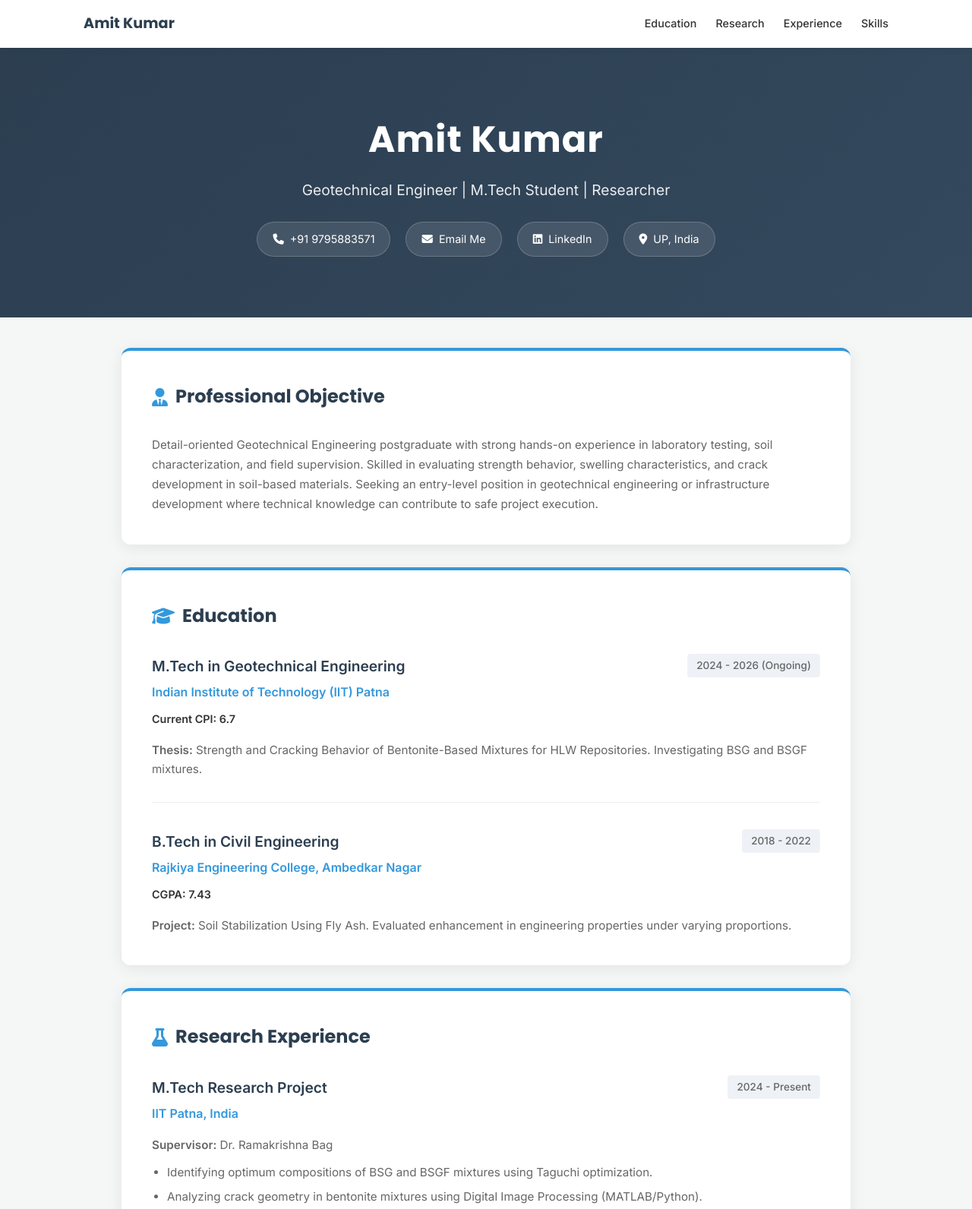
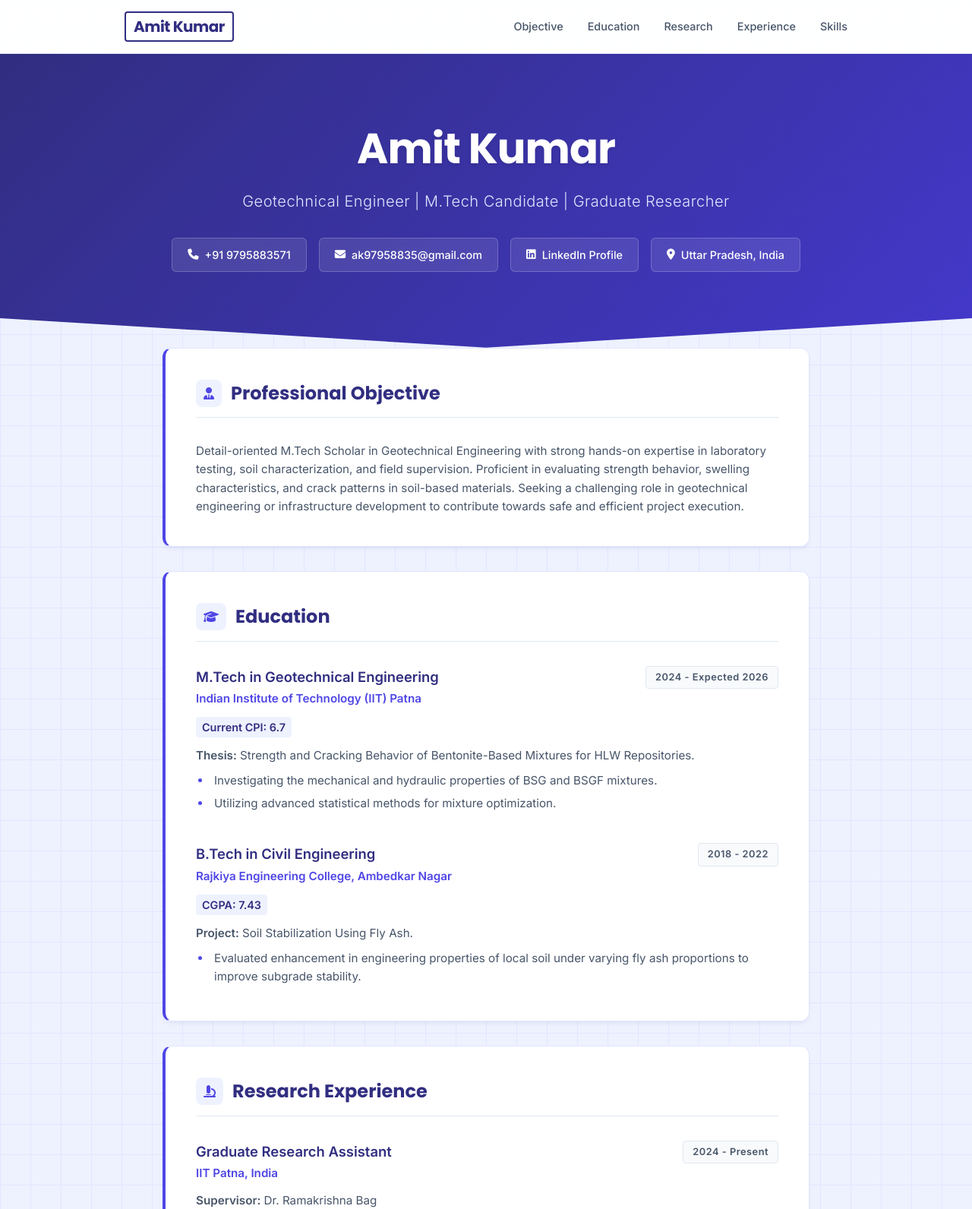
Before and after one commit to amitk9795/amitk9795.github.io, a plain HTML site: page index.html in a window 1280 px wide. Shown: the top 1592 px of the page at 76% size. Drawn offline with Linux system fonts and the light colour scheme.

Commit message:
Update index.html

```diff
--- a/index.html
+++ b/index.html
@@ -4,155 +4,208 @@
     <meta charset="UTF-8">
     <meta name="viewport" content="width=device-width, initial-scale=1.0">
     <title>Amit Kumar - Geotechnical Engineer</title>
-    <link href="https://fonts.googleapis.com/css2?family=Inter:wght@400;500;600&family=Poppins:wght@500;600;700&display=swap" rel="stylesheet">
+    <link href="https://fonts.googleapis.com/css2?family=Inter:wght@300;400;500;600&family=Poppins:wght@500;600;700&display=swap" rel="stylesheet">
     <link rel="stylesheet" href="https://cdnjs.cloudflare.com/ajax/libs/font-awesome/6.4.0/css/all.min.css">
 
     <style>
         :root {
-            --primary-color: #2c3e50; /* Dark Slate */
-            --accent-color: #3498db; /* Professional Blue */
-            --bg-color: #f4f7f6;
+            --primary-color: #312e81; /* Indigo 900 - Deep, Academic */
+            --accent-color: #4f46e5; /* Indigo 600 - Vibrant, Technical */
+            --accent-hover: #4338ca;
+            --bg-color: #eef2ff; /* Very light cool tint */
             --card-bg: #ffffff;
-            --text-main: #333333;
-            --text-light: #666666;
-            --shadow: 0 4px 20px rgba(0,0,0,0.08);
+            --text-main: #1e293b; /* Slate 800 */
+            --text-light: #475569; /* Slate 600 */
+            --border-color: #e0e7ff;
+            --shadow: 0 4px 6px -1px rgba(49, 46, 129, 0.05), 0 2px 4px -1px rgba(49, 46, 129, 0.03);
+            --shadow-hover: 0 10px 15px -3px rgba(49, 46, 129, 0.1), 0 4px 6px -2px rgba(49, 46, 129, 0.05);
         }
 
         * {
             margin: 0;
             padding: 0;
             box-sizing: border-box;
+            -webkit-font-smoothing: antialiased;
         }
 
         body {
             font-family: 'Inter', sans-serif;
-            line-height: 1.7;
+            line-height: 1.6;
             color: var(--text-main);
             background-color: var(--bg-color);
+            background-image: linear-gradient(#e0e7ff 1px, transparent 1px), linear-gradient(90deg, #e0e7ff 1px, transparent 1px);
+            background-size: 40px 40px;
         }
 
         /* Navigation Bar */
         nav {
-            background: white;
+            background: rgba(255, 255, 255, 0.95);
+            backdrop-filter: blur(10px);
             padding: 15px 0;
             position: sticky;
             top: 0;
             z-index: 1000;
-            box-shadow: 0 2px 10px rgba(0,0,0,0.05);
+            border-bottom: 1px solid var(--border-color);
+            box-shadow: 0 1px 3px 0 rgba(0, 0, 0, 0.05);
         }
 
         .nav-container {
-            max-width: 1100px;
+            max-width: 1000px;
             margin: 0 auto;
             display: flex;
             justify-content: space-between;
             align-items: center;
-            padding: 0 20px;
+            padding: 0 24px;
         }
 
         .nav-logo {
             font-family: 'Poppins', sans-serif;
             font-weight: 700;
-            font-size: 1.2rem;
+            font-size: 1.25rem;
             color: var(--primary-color);
+            letter-spacing: -0.5px;
+            border: 2px solid var(--primary-color);
+            padding: 2px 10px;
+            border-radius: 4px;
         }
 
         .nav-links {
             display: flex;
-            gap: 25px;
+            gap: 32px;
         }
 
         .nav-links a {
             text-decoration: none;
-            color: var(--text-main);
+            color: var(--text-light);
             font-weight: 500;
             font-size: 0.9rem;
-            transition: color 0.3s;
+            transition: color 0.2s;
+            position: relative;
         }
 
         .nav-links a:hover {
             color: var(--accent-color);
         }
 
+        .nav-links a::after {
+            content: '';
+            position: absolute;
+            width: 0;
+            height: 2px;
+            bottom: -4px;
+            left: 0;
+            background-color: var(--accent-color);
+            transition: width 0.3s;
+        }
+
+        .nav-links a:hover::after {
+            width: 100%;
+        }
+
         /* Header / Hero Section */
         header {
-            background: linear-gradient(135deg, #2c3e50 0%, #34495e 100%);
+            background: linear-gradient(135deg, #312e81 0%, #4338ca 100%);
             color: white;
-            padding: 80px 20px;
+            padding: 80px 24px;
             text-align: center;
             margin-bottom: 40px;
+            box-shadow: 0 4px 20px rgba(49, 46, 129, 0.25);
+            clip-path: polygon(0 0, 100% 0, 100% 90%, 50% 100%, 0 90%);
+            padding-bottom: 100px;
         }
 
         header h1 {
             font-family: 'Poppins', sans-serif;
-            font-size: 3em;
-            margin-bottom: 10px;
-            letter-spacing: 1px;
+            font-size: 3.5rem;
+            margin-bottom: 8px;
+            font-weight: 700;
+            letter-spacing: -1px;
+            text-shadow: 0 2px 4px rgba(0,0,0,0.1);
         }
 
         .tagline {
-            font-size: 1.2em;
-            margin-bottom: 25px;
-            opacity: 0.9;
+            font-size: 1.25rem;
+            margin-bottom: 32px;
+            color: #e0e7ff;
             font-weight: 300;
+            letter-spacing: 0.5px;
         }
 
         .contact-info {
             display: flex;
             justify-content: center;
-            gap: 20px;
+            gap: 16px;
             flex-wrap: wrap;
-            margin-top: 20px;
         }
 
         .contact-btn {
             background: rgba(255,255,255,0.1);
             color: white;
             padding: 10px 20px;
-            border-radius: 50px;
+            border-radius: 6px;
             text-decoration: none;
-            font-size: 0.9em;
+            font-size: 0.9rem;
             transition: all 0.3s ease;
             display: flex;
             align-items: center;
             gap: 8px;
             border: 1px solid rgba(255,255,255,0.2);
+            backdrop-filter: blur(5px);
+            font-weight: 500;
         }
 
         .contact-btn:hover {
             background: white;
             color: var(--primary-color);
             transform: translateY(-2px);
+            box-shadow: 0 4px 12px rgba(0,0,0,0.2);
         }
 
         /* Main Container */
         .container {
-            max-width: 1000px;
+            max-width: 900px;
             margin: 0 auto;
-            padding: 0 20px;
+            padding: 0 24px;
+            padding-bottom: 60px;
+            margin-top: -40px; /* Overlap header slightly */
+            position: relative;
+            z-index: 10;
         }
 
         section {
             background: var(--card-bg);
-            margin-bottom: 30px;
+            margin-bottom: 32px;
             padding: 40px;
             border-radius: 12px;
             box-shadow: var(--shadow);
-            border-top: 4px solid var(--accent-color);
+            border: 1px solid var(--border-color);
+            border-left: 4px solid var(--accent-color);
+            transition: box-shadow 0.3s, transform 0.3s;
+        }
+
+        section:hover {
+            box-shadow: var(--shadow-hover);
+            transform: translateY(-2px);
         }
 
         section h2 {
             font-family: 'Poppins', sans-serif;
-            font-size: 1.5em;
+            font-size: 1.5rem;
             color: var(--primary-color);
-            margin-bottom: 30px;
+            margin-bottom: 32px;
             display: flex;
             align-items: center;
-            gap: 10px;
+            gap: 12px;
+            padding-bottom: 12px;
+            border-bottom: 1px solid #e2e8f0;
         }
 
         section h2 i {
             color: var(--accent-color);
+            background: #eef2ff;
+            padding: 10px;
+            border-radius: 8px;
+            font-size: 1rem;
         }
 
         /* Typography for Items */
@@ -161,23 +214,34 @@
             justify-content: space-between;
             align-items: flex-start;
             flex-wrap: wrap;
-            margin-bottom: 10px;
+            margin-bottom: 8px;
+            gap: 10px;
         }
 
         .education-item, .experience-item, .research-item {
-            margin-bottom: 35px;
-            padding-bottom: 30px;
-            border-bottom: 1px solid #eee;
+            margin-bottom: 40px;
+            position: relative;
+        }
+
+        /* Vertical line connector for timeline effect */
+        .education-item:not(:last-child)::after,
+        .experience-item:not(:last-child)::after {
+            content: '';
+            position: absolute;
+            left: -20px;
+            top: 50px;
+            bottom: -30px;
+            width: 2px;
+            background: #f1f5f9;
+            display: none;
         }
 
         .education-item:last-child, .experience-item:last-child, .research-item:last-child {
-            border-bottom: none;
             margin-bottom: 0;
-            padding-bottom: 0;
         }
 
         .title {
-            font-size: 1.2em;
+            font-size: 1.15rem;
             font-weight: 700;
             color: var(--primary-color);
         }
@@ -185,90 +249,115 @@
         .subtitle {
             color: var(--accent-color);
             font-weight: 600;
-            font-size: 1rem;
-            margin-top: 4px;
+            font-size: 0.95rem;
+            margin-top: 2px;
         }
 
         .duration {
-            background: #eef2f7;
+            background: #f8fafc;
             color: var(--text-light);
             padding: 4px 12px;
+            border: 1px solid #e2e8f0;
             border-radius: 4px;
-            font-size: 0.85em;
-            font-weight: 500;
+            font-size: 0.8rem;
+            font-weight: 600;
+            letter-spacing: 0.5px;
+            white-space: nowrap;
         }
 
         .cgpa {
             color: var(--text-main);
             font-weight: 600;
-            font-size: 0.9em;
-            margin-top: 5px;
+            font-size: 0.9rem;
+            margin-top: 4px;
+            display: inline-block;
+            background: #eef2ff;
+            color: var(--primary-color);
+            padding: 2px 8px;
+            border-radius: 4px;
         }
 
         .description {
             color: var(--text-light);
-            margin-top: 15px;
-            font-size: 0.95em;
+            margin-top: 12px;
+            font-size: 0.95rem;
         }
 
         .description ul {
             margin-left: 20px;
-            margin-top: 10px;
+            margin-top: 8px;
         }
 
         .description li {
             margin-bottom: 6px;
+            padding-left: 4px;
         }
 
-        /* Skills Grid - New Design */
+        .description li::marker {
+            color: var(--accent-color);
+        }
+
+        /* Skills Grid */
         .skills-grid {
             display: grid;
-            grid-template-columns: repeat(auto-fit, minmax(280px, 1fr));
-            gap: 25px;
+            grid-template-columns: repeat(auto-fit, minmax(250px, 1fr));
+            gap: 30px;
         }
 
         .skill-category h3 {
             color: var(--primary-color);
-            margin-bottom: 15px;
-            font-size: 1.1em;
+            margin-bottom: 16px;
+            font-size: 1.1rem;
             font-family: 'Poppins', sans-serif;
+            font-weight: 600;
         }
 
         .skill-tags {
             display: flex;
             flex-wrap: wrap;
-            gap: 10px;
+            gap: 8px;
         }
 
         .skill-tag {
-            background: #f0f4f8;
-            color: var(--primary-color);
+            background: #ffffff;
+            color: var(--text-main);
             padding: 6px 14px;
-            border-radius: 6px;
-            font-size: 0.9em;
+            border-radius: 4px;
+            font-size: 0.85rem;
             font-weight: 500;
-            transition: background 0.2s;
+            border: 1px solid var(--border-color);
+            box-shadow: 0 1px 2px rgba(0,0,0,0.05);
+            transition: all 0.2s;
         }
 
         .skill-tag:hover {
-            background: var(--accent-color);
-            color: white;
+            border-color: var(--accent-color);
+            color: var(--accent-color);
+            transform: translateY(-1px);
+            box-shadow: 0 4px 6px rgba(0,0,0,0.05);
         }
 
         /* References */
         .reference-card {
-            background: #f8f9fa;
-            padding: 20px;
+            background: #f8fafc;
+            padding: 24px;
             border-radius: 8px;
             display: flex;
             align-items: center;
-            gap: 15px;
+            gap: 20px;
+            border: 1px solid #e2e8f0;
         }
 
         .ref-icon {
-            font-size: 2rem;
+            width: 50px;
+            height: 50px;
+            background: #eef2ff;
+            border-radius: 8px;
+            display: flex;
+            align-items: center;
+            justify-content: center;
             color: var(--accent-color);
-            opacity: 0.5;
+            font-size: 1.5rem;
         }
 
         /* Footer */
@@ -276,17 +365,34 @@
             text-align: center;
             color: var(--text-light);
             padding: 40px 0;
-            font-size: 0.9em;
-            margin-top: 20px;
+            font-size: 0.9rem;
         }
 
         @media (max-width: 768px) {
-            header h1 { font-size: 2em; }
-            .nav-links { display: none; } /* Simplified for mobile */
+            header { padding: 60px 20px 100px 20px; clip-path: polygon(0 0, 100% 0, 100% 95%, 50% 100%, 0 95%); }
+            header h1 { font-size: 2.5rem; }
+            .nav-links { display: none; }
             .nav-container { justify-content: center; }
-            .item-header { flex-direction: column; gap: 5px; }
-            .duration { margin-top: 5px; display: inline-block; }
-            section { padding: 25px; }
+            .item-header { flex-direction: column; gap: 4px; }
+            .duration { margin-top: 4px; display: inline-block; }
+            section { padding: 24px; }
+            .contact-btn { width: 100%; justify-content: center; }
+        }
+
+        /* Print Styles */
+        @media print {
+            body { background: white; color: black; }
+            nav, footer { display: none; }
+            .container { max-width: 100%; padding: 0; box-shadow: none; margin-top: 0; }
+            section { box-shadow: none; border: none; border-left: none; padding: 0; margin-bottom: 20px; break-inside: avoid; }
+            header { background: none; color: black; padding: 20px 0; box-shadow: none; border-bottom: 2px solid #000; margin-bottom: 20px; clip-path: none; padding-bottom: 20px; }
+            header h1 { color: black; margin-bottom: 0; text-shadow: none; }
+            .tagline { color: #444; margin-bottom: 10px; }
+            .contact-btn { background: none; color: black; border: none; padding: 0; font-size: 0.9rem; box-shadow: none; }
+            .contact-info { gap: 15px; }
+            a { text-decoration: none; color: black; }
+            .skill-tag { border: 1px solid #ddd; box-shadow: none; }
+            .ref-icon { border: 1px solid #ddd; }
         }
     </style>
 </head>
@@ -296,6 +402,7 @@
         <div class="nav-container">
             <div class="nav-logo">Amit Kumar</div>
             <div class="nav-links">
+                <a href="#objective">Objective</a>
                 <a href="#education">Education</a>
                 <a href="#research">Research</a>
                 <a href="#experience">Experience</a>
@@ -306,13 +413,13 @@
 
     <header>
         <h1>Amit Kumar</h1>
-        <p class="tagline">Geotechnical Engineer | M.Tech Student | Researcher</p>
+        <p class="tagline">Geotechnical Engineer | M.Tech Candidate | Graduate Researcher</p>
 
         <div class="contact-info">
             <a href="tel:9795883571" class="contact-btn"><i class="fas fa-phone"></i> +91 9795883571</a>
-            <a href="mailto:ak97958835@gmail.com" class="contact-btn"><i class="fas fa-envelope"></i> Email Me</a>
-            <a href="https://linkedin.com/in/amit13kumar" class="contact-btn"><i class="fab fa-linkedin"></i> LinkedIn</a>
-            <span class="contact-btn"><i class="fas fa-map-marker-alt"></i> UP, India</span>
+            <a href="mailto:ak97958835@gmail.com" class="contact-btn"><i class="fas fa-envelope"></i> ak97958835@gmail.com</a>
+            <a href="https://linkedin.com/in/amit13kumar" target="_blank" class="contact-btn"><i class="fab fa-linkedin"></i> LinkedIn Profile</a>
+            <span class="contact-btn"><i class="fas fa-map-marker-alt"></i> Uttar Pradesh, India</span>
         </div>
     </header>
 
@@ -320,7 +427,9 @@
 
         <section id="objective">
             <h2><i class="fas fa-user-tie"></i> Professional Objective</h2>
-            <p class="description">Detail-oriented Geotechnical Engineering postgraduate with strong hands-on experience in laboratory testing, soil characterization, and field supervision. Skilled in evaluating strength behavior, swelling characteristics, and crack development in soil-based materials. Seeking an entry-level position in geotechnical engineering or infrastructure development where technical knowledge can contribute to safe project execution.</p>
+            <p class="description">
+                Detail-oriented M.Tech Scholar in Geotechnical Engineering with strong hands-on expertise in laboratory testing, soil characterization, and field supervision. Proficient in evaluating strength behavior, swelling characteristics, and crack patterns in soil-based materials. Seeking a challenging role in geotechnical engineering or infrastructure development to contribute towards safe and efficient project execution.
+            </p>
         </section>
 
         <section id="education">
@@ -332,11 +441,15 @@
                         <div class="title">M.Tech in Geotechnical Engineering</div>
                         <div class="subtitle">Indian Institute of Technology (IIT) Patna</div>
                     </div>
-                    <div class="duration">2024 - 2026 (Ongoing)</div>
+                    <div class="duration">2024 - Expected 2026</div>
                 </div>
                 <div class="cgpa">Current CPI: 6.7</div>
                 <div class="description">
-                    <strong>Thesis:</strong> Strength and Cracking Behavior of Bentonite-Based Mixtures for HLW Repositories. Investigating BSG and BSGF mixtures.
+                    <strong>Thesis:</strong> Strength and Cracking Behavior of Bentonite-Based Mixtures for HLW Repositories.
+                    <ul>
+                        <li>Investigating the mechanical and hydraulic properties of BSG and BSGF mixtures.</li>
+                        <li>Utilizing advanced statistical methods for mixture optimization.</li>
+                    </ul>
                 </div>
             </div>
 
@@ -350,18 +463,21 @@
                 </div>
                 <div class="cgpa">CGPA: 7.43</div>
                 <div class="description">
-                    <strong>Project:</strong> Soil Stabilization Using Fly Ash. Evaluated enhancement in engineering properties under varying proportions.
+                    <strong>Project:</strong> Soil Stabilization Using Fly Ash.
+                    <ul>
+                        <li>Evaluated enhancement in engineering properties of local soil under varying fly ash proportions to improve subgrade stability.</li>
+                    </ul>
                 </div>
             </div>
         </section>
 
         <section id="research">
-            <h2><i class="fas fa-flask"></i> Research Experience</h2>
+            <h2><i class="fas fa-microscope"></i> Research Experience</h2>
 
             <div class="research-item">
                 <div class="item-header">
                     <div>
-                        <div class="title">M.Tech Research Project</div>
+                        <div class="title">Graduate Research Assistant</div>
                         <div class="subtitle">IIT Patna, India</div>
                     </div>
                     <div class="duration">2024 - Present</div>
@@ -369,9 +485,9 @@
                 <div class="description">
                     <strong>Supervisor:</strong> Dr. Ramakrishna Bag
                     <ul>
-                        <li>Identifying optimum compositions of BSG and BSGF mixtures using Taguchi optimization.</li>
-                        <li>Analyzing crack geometry in bentonite mixtures using Digital Image Processing (MATLAB/Python).</li>
-                        <li>Determining UCS and swelling pressure of engineered mixtures.</li>
+                        <li>Identified optimum compositions of BSG and BSGF mixtures using Taguchi optimization techniques.</li>
+                        <li>Analyzed crack geometry and propagation in bentonite mixtures using Digital Image Processing (MATLAB/Python).</li>
+                        <li>Determined Unconfined Compressive Strength (UCS) and swelling pressure of engineered mixtures for repository safety.</li>
                     </ul>
                 </div>
             </div>
@@ -390,8 +506,8 @@
                 </div>
                 <div class="description">
                     <ul>
-                        <li>Assisting students during lab sessions and guiding testing procedures.</li>
-                        <li>Ensuring safe, efficient handling of equipment and sampling protocols.</li>
+                        <li>Mentored undergraduate students during laboratory sessions, demonstrating proper testing procedures for soil mechanics.</li>
+                        <li>Managed equipment inventory and enforced safety protocols to ensure efficient sampling and testing workflows.</li>
                     </ul>
                 </div>
             </div>
@@ -406,8 +522,8 @@
                 </div>
                 <div class="description">
                     <ul>
-                        <li>Worked on road construction and interlocking works.</li>
-                        <li>Supervised field activities, material handling, and on-site quality control.</li>
+                        <li>Executed road construction projects and interlocking pavement works ensuring adherence to design specifications.</li>
+                        <li>Supervised field activities, including material quality control, resource allocation, and coordination with labor teams.</li>
                     </ul>
                 </div>
             </div>
@@ -424,7 +540,7 @@
                         <span class="skill-tag">Python</span>
                         <span class="skill-tag">Excel Analysis</span>
                         <span class="skill-tag">Curve Fitting</span>
-                        <span class="skill-tag">Image Processing</span>
+                        <span class="skill-tag">Digital Image Processing</span>
                     </div>
                 </div>
 
@@ -443,7 +559,7 @@
                     <div class="skill-tags">
                         <span class="skill-tag">Soil Classification</span>
                         <span class="skill-tag">Compaction Testing</span>
-                        <span class="skill-tag">UCS</span>
+                        <span class="skill-tag">UCS Testing</span>
                         <span class="skill-tag">Swelling Pressure</span>
                         <span class="skill-tag">Instrumentation</span>
                     </div>
@@ -458,14 +574,16 @@
                 <div>
                     <div class="title">Dr. Ramakrishna Bag</div>
                     <div class="subtitle">Associate Professor | IIT Patna</div>
-                    <div class="description" style="margin-top: 5px;">rkbag@iitp.ac.in</div>
+                    <div class="description" style="margin-top: 5px;">
+                        <a href="mailto:rkbag@iitp.ac.in" style="text-decoration: none; color: var(--accent-color);">rkbag@iitp.ac.in</a>
+                    </div>
                 </div>
             </div>
         </section>
     </div>
 
     <footer>
-        <p>&copy; 2024 Amit Kumar. All rights reserved.</p>
+        <p>&copy; 2025 Amit Kumar. All rights reserved.</p>
     </footer>
 </body>
 </html>
```
